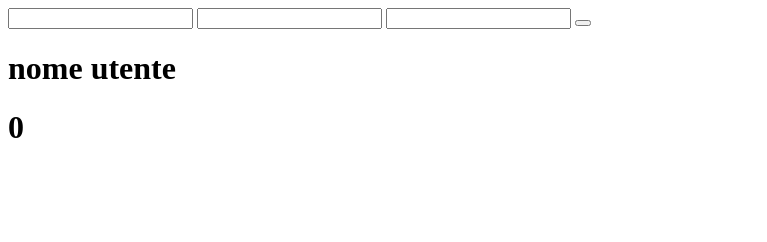
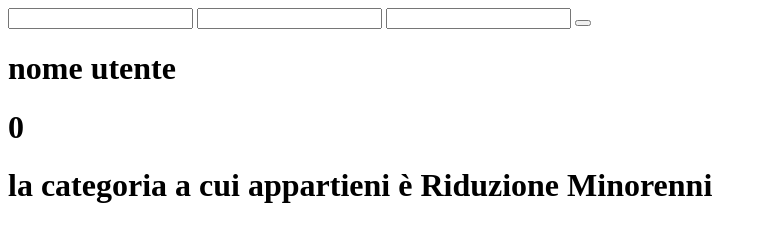
Before and after one commit to AlexMato83/js-biglietto-treno-form, a plain HTML site: page index.html in a window 1280 px wide. Both pictures are taken after a click on the button 583 px from the left and 23 px from the top of the page. Shown: the whole page, without its empty margins (0-767 px from the left). Drawn offline with Linux system fonts and the light colour scheme.

Commit message:
categoria biglietto creata

```diff
--- a/index.html
+++ b/index.html
@@ -14,6 +14,7 @@
     <!-- parte sotto -->
     <h1 id="passeggero"></h1>
     <h1 id="prezzotot"></h1>
+    <h1 id="categoria"></h1>
     <script type="text/javascript"src="main.js">
 
     </script>
--- a/main.js
+++ b/main.js
@@ -16,7 +16,8 @@ var cadKm = 0.30;
 
 //valore base del biglietto esente sconti
 
-
+//creazione del var per la categoria del biglietto
+var categoriaBigl;
 
 
 bottoneCalcolo.addEventListener("click",
@@ -34,6 +35,14 @@ bottoneCalcolo.addEventListener("click",
     } else {
       prezzoTotale = prezzoBase;
     }
+    if (valoreEta <= 17){
+      categoriaBigl = "Riduzione Minorenni";
+    } else if (valoreEta >= 65){
+      categoriaBigl = "Riduzione Over 65";
+    } else {
+      categoriaBigl = "Biglietto Standard";
+    }
+    document.getElementById('categoria').innerHTML = "la categoria a cui appartieni è " + categoriaBigl;
     console.log("Prezzo totale : " + prezzoTotale);
     document.getElementById('prezzotot').innerHTML = prezzoTotale;
     console.log("prezzo base del biglietto" + prezzoBase);
```
